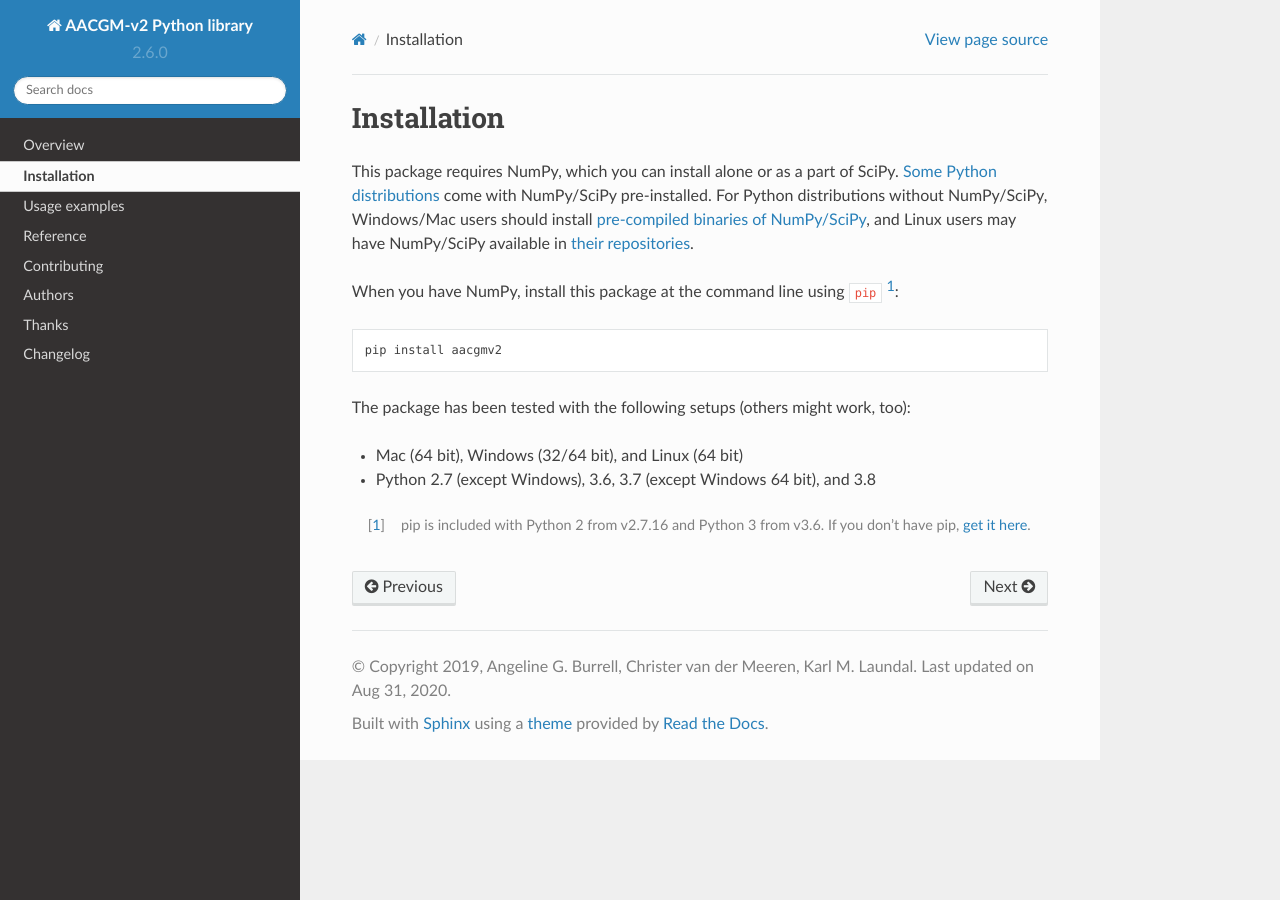
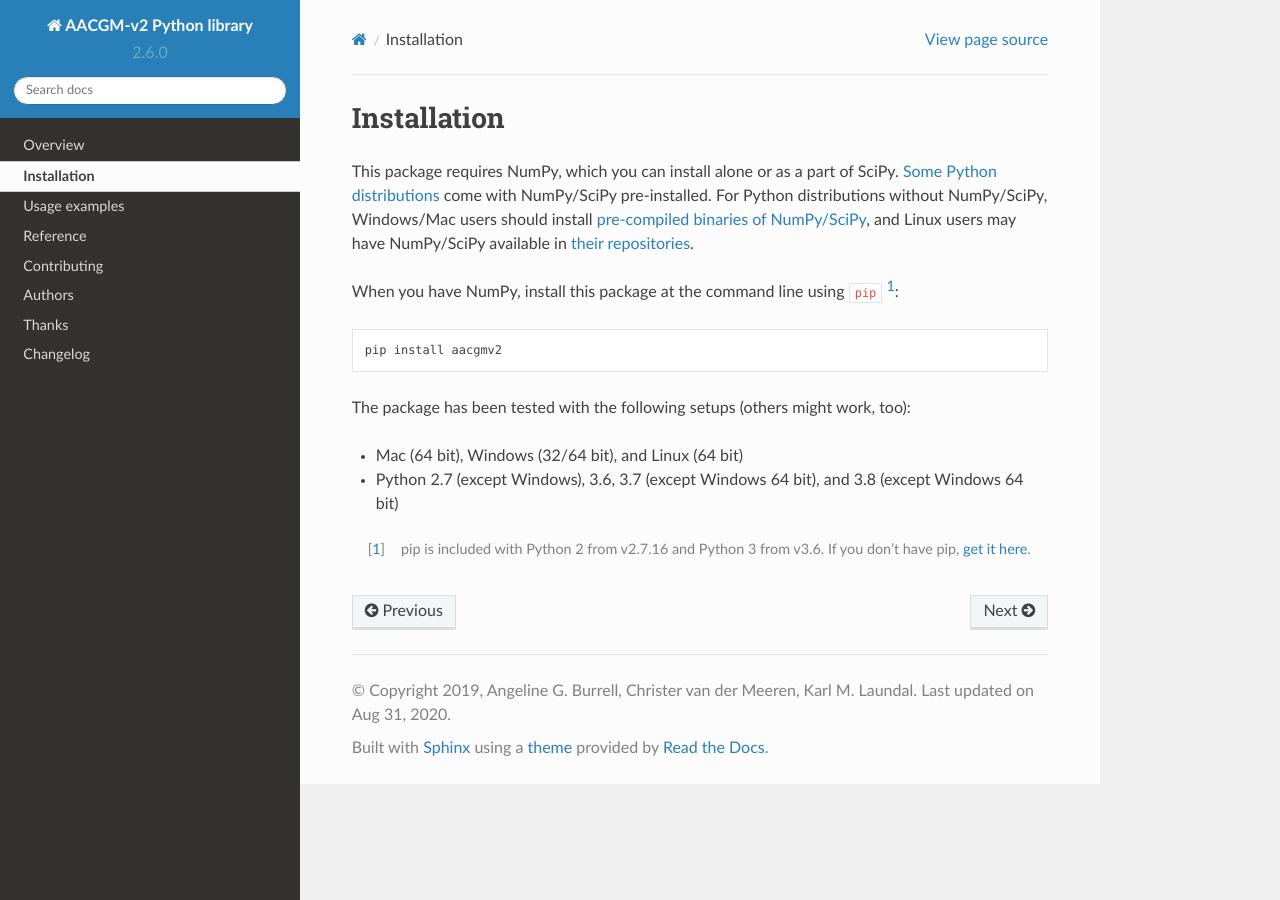
Before and after one commit to aburrell/aacgmv2, a Sphinx documentation site: the page built from docs/installation.rst, in a window 1280 px wide. Built offline with Sphinx 7.4.7 and the Read the Docs theme 2.0.0, drawn with Linux system fonts in a browser that asks for light colours.

Commit message:
DOC: updated structure in documentation
Updated the new structure in the documentation.

```diff
--- a/docs/installation.rst
+++ b/docs/installation.rst
@@ -16,7 +16,8 @@ When you have NumPy, install this package at the command line using
 The package has been tested with the following setups (others might work, too):
 
 * Mac (64 bit), Windows (32/64 bit), and Linux (64 bit)
-* Python 2.7 (except Windows), 3.6, 3.7 (except Windows 64 bit), and 3.8
+* Python 2.7 (except Windows), 3.6, 3.7 (except Windows 64 bit),
+  and 3.8 (except Windows 64 bit)
 
 .. [1] pip is included with Python 2 from v2.7.16 and Python 3 from v3.6. If you
        don't have pip,
--- a/docs/reference/aacgmv2.rst
+++ b/docs/reference/aacgmv2.rst
@@ -9,5 +9,5 @@ These functions are available when you ``import aacgmv2``.
 .. automodule:: aacgmv2.wrapper
     :members:
 
-.. automodule:: aacgmv2.deprecated
+.. automodule:: aacgmv2.utils
     :members:
```
